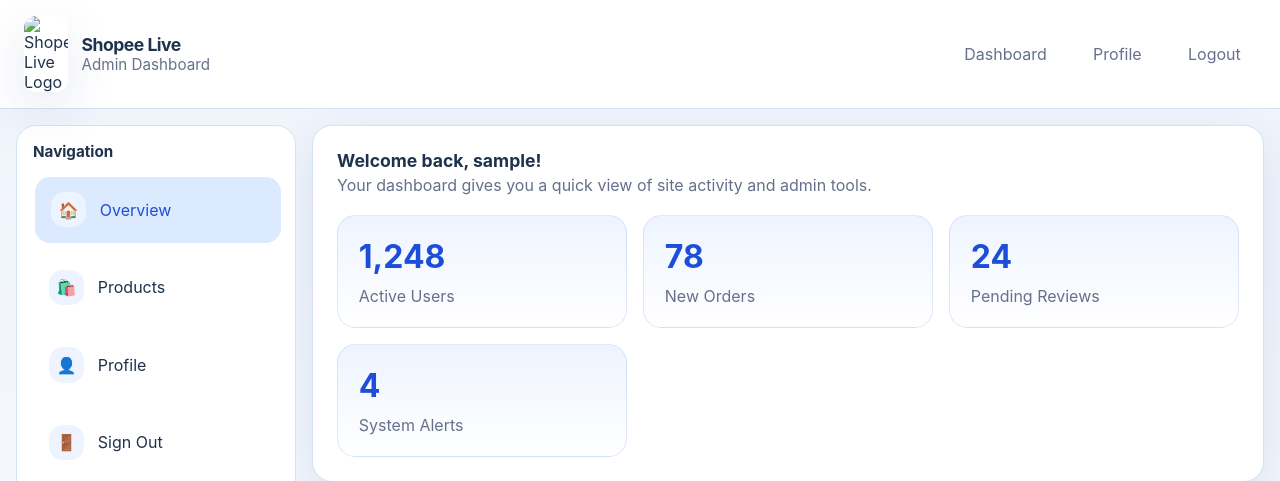
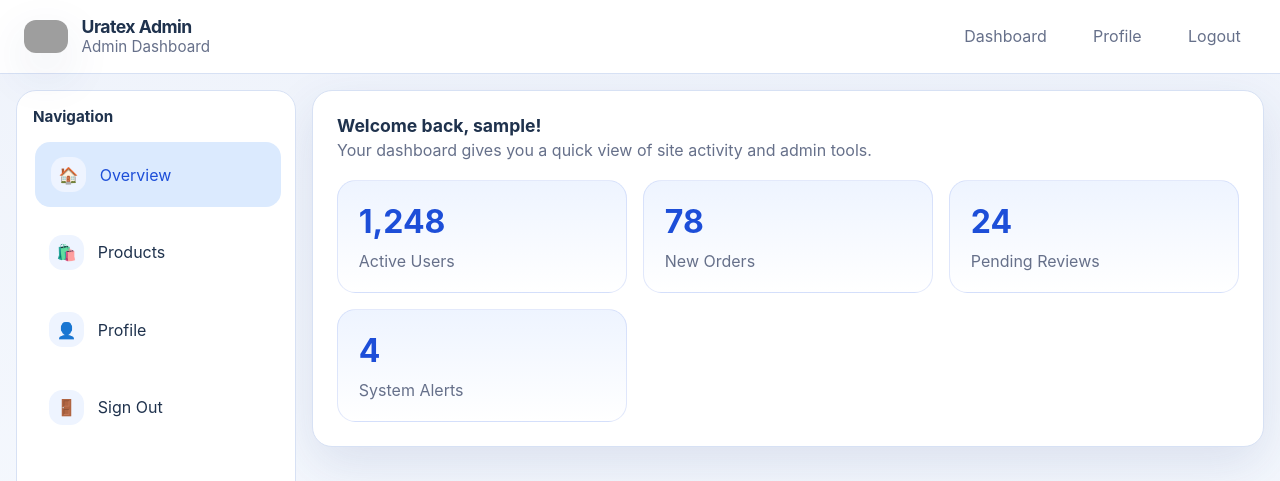
Before and after one commit to jong-uratex/shopee_live, a PHP site: page /dashboard.php in a window 1280 px wide. Shown: the top 481 px of the page. Run offline with PHP 8.4, Linux system fonts and the light colour scheme; the visitor is signed in with stand-in values (Sample User, id 1); data that the repository does not hold is empty; some libraries are stand-ins or nearby versions; grey boxes are pictures that could not be loaded.

Commit message:
Updated the header logo.
Replaced the placeholder image with https://uratex.com.ph/cdn/shop/files/Final_Logo.png

```diff
--- a/app/header.php
+++ b/app/header.php
@@ -1,8 +1,8 @@
 <header class="main-header">
   <div class="main-header__brand">
-    <img src="https://via.placeholder.com/44/1d4ed8/ffffff?text=S" alt="Shopee Live Logo">
+    <img src="https://uratex.com.ph/cdn/shop/files/Final_Logo.png" alt="Uratex Philippines Logo">
     <div>
-      <span class="brand-title">Shopee Live</span>
+      <span class="brand-title">Uratex Admin</span>
       <span class="brand-subtitle">Admin Dashboard</span>
     </div>
   </div>
```
